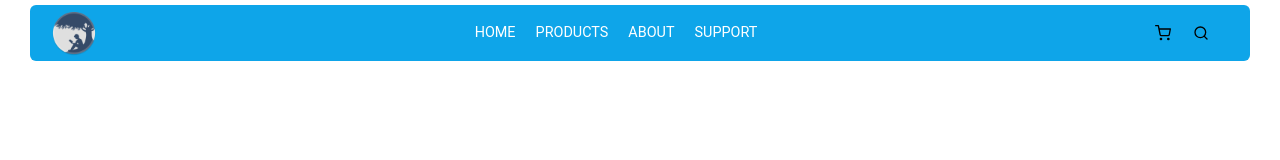
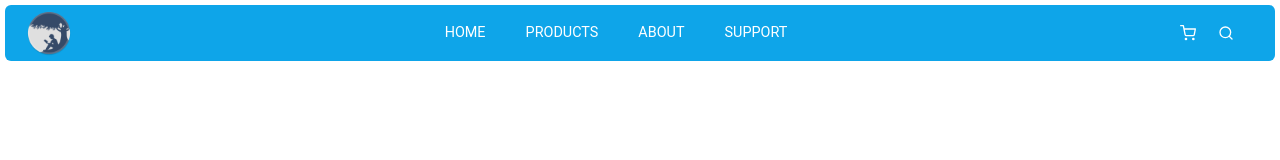
Before and after one commit to jeffersondrs/web-ecommerce, a React (Vite) app: page / in a window 1280 px wide. Shown: the top 160 px of the page. Built offline with nearby package versions, Linux system fonts and the light colour scheme.

Commit message:
mobile query add comments cards

```diff
--- a/package.json
+++ b/package.json
@@ -11,7 +11,9 @@
   "dependencies": {
     "@emotion/react": "^11.10.6",
     "@emotion/styled": "^11.10.6",
+    "@mui/icons-material": "^5.11.9",
     "@mui/material": "^5.11.9",
+    "@mui/styled-engine-sc": "^5.11.9",
     "localforage": "^1.10.0",
     "match-sorter": "^6.3.1",
     "react": "^18.2.0",
--- /dev/null
+++ b/src/components/media-menu/Menu-mobile.tsx
@@ -0,0 +1,61 @@
+import { FiSearch, FiShoppingCart } from "react-icons/fi";
+import { Link, Outlet } from "react-router-dom";
+import { GiHamburgerMenu } from "react-icons/gi";
+export default function MenuWeb() {
+  const handleMenu = () => {
+    const menu = document.querySelector(".navegation_menu-links");
+    const hamburguer = document.querySelector(".hanburguer");
+    hamburguer?.classList.toggle("hidden");
+    menu?.classList.toggle("hidden");
+  };
+
+  return (
+    <div>
+      <div className="navegation">
+        <div className="flex flex-row justify-between px-5 items-center rounded-md bg-sky-500 h-20 py-2 navegation__menu">
+          <div onClick={handleMenu} className="hanburguer">
+            <Link to="/">
+              <GiHamburgerMenu />
+            </Link>
+          </div>
+          <div className="hidden w-full navegation_menu-links flex flex-row items-center justify-center">
+              <span onClick={handleMenu}>X</span>
+            <div className="flex flex-grow flex-wrap justify-center items-center uppercase">
+              <Link className=" navegation__menu-m" to="/">
+                Home
+              </Link>
+              <Link
+                className=" navegation__menu-m"
+                to="/products"
+              >
+                Products
+              </Link>
+              <Link
+                className=" navegation__menu-m"
+                to="/about"
+              >
+                About
+              </Link>
+              <Link
+                className=" navegation__menu-m"
+                to="/dashboard"
+              >
+                Support
+              </Link>
+            </div>
+          </div>
+          <div className=" h-full flex flex-col justify-evenly items-end">
+            <Link className="hover:text-gray-600" to="/cart">
+              <FiShoppingCart />
+            </Link>
+            <Link className="hover:text-gray-600" to="/search">
+              <FiSearch />
+            </Link>
+          </div>
+        </div>
+      </div>
+
+      <Outlet />
+    </div>
+  );
+}
--- /dev/null
+++ b/src/components/media-menu/Menu-web.tsx
@@ -0,0 +1,43 @@
+import { FiSearch, FiShoppingCart } from "react-icons/fi";
+import { Link, Outlet } from "react-router-dom";
+import imagemLogo from "../../assets/logo.png";
+
+export default function MenuWeb() {
+  return (
+    <div>
+      <div className="navegation">
+        <div className="flex flex-row justify-between px-5 items-center rounded-md bg-sky-500 h-14 py-2">
+          <div className="navegation__logo">
+            <Link to="/">
+              <img className="w-12" src={imagemLogo} alt="logo" />
+            </Link>
+          </div>
+          <div className="flex flex-row flex-wrap h-12 justify-between items-center uppercase navegation__menu">
+            <Link className="navegation__menu-item" to="/">
+              Home
+            </Link>
+            <Link className="navegation__menu-item" to="/products">
+              Products
+            </Link>
+            <Link className="navegation__menu-item" to="/about">
+              About
+            </Link>
+            <Link className="navegation__menu-item" to="/dashboard">
+              Support
+            </Link>
+          </div>
+          <div className="flex flex-row w-24 justify-evenly">
+            <Link className="hover:text-gray-600" to="/cart">
+              <FiShoppingCart />
+            </Link>
+            <Link className="hover:text-gray-600" to="/search">
+              <FiSearch />
+            </Link>
+          </div>
+        </div>
+      </div>
+
+      <Outlet />
+    </div>
+  );
+}
--- a/src/components/navegation/Navegation.component.tsx
+++ b/src/components/navegation/Navegation.component.tsx
@@ -1,43 +1,11 @@
-import { Link, Outlet } from "react-router-dom";
-import { FiSearch, FiShoppingCart } from "react-icons/fi";
 import "./navegation.styles.scss";
-import imagemLogo from "../../assets/logo.png";
+import MenuMobile from "../media-menu/Menu-mobile";
+import MenuWeb from "../media-menu/Menu-web";
+
+type IsWeb = boolean;
 
 export default function Navegation() {
-  return (
-    <div>
-      <div className="navegation">
-        <div className="flex flex-row justify-between px-5 items-center rounded-md bg-sky-500 h-14 py-2">
-          <div className="navegation__logo">
-            <Link to="/">
-              <img className="w-12" src={imagemLogo} alt="logo" />
-            </Link>
-          </div>
-          <div className="flex flex-row flex-wrap h-12 justify-between items-center uppercase navegation__menu">
-            <Link className="navegation__menu-item" to="/">
-              Home
-            </Link>
-            <Link className="navegation__menu-item" to="/products">
-              Products
-            </Link>
-            <Link className="navegation__menu-item" to="/about">
-              About
-            </Link>
-            <Link className="navegation__menu-item" to="/dashboard">
-              Support
-            </Link>
-          </div>
-          <div className="flex flex-row w-24 justify-evenly">
-            <Link className="hover:text-gray-600" to="/cart">
-              <FiShoppingCart />
-            </Link>
-            <Link className="hover:text-gray-600" to="/search">
-              <FiSearch />
-            </Link>
-          </div>
-        </div>
-      </div>
-      <Outlet />
-    </div>
-  );
+  let mql = window.matchMedia("(max-width: 768px)");
+
+  return <div>{mql.matches ? <MenuMobile /> : <MenuWeb />}</div>;
 }
--- a/src/components/navegation/navegation.styles.scss
+++ b/src/components/navegation/navegation.styles.scss
@@ -1,6 +1,8 @@
 .navegation {
-    padding: 5px 30px;
+    padding: 5px 5px;
     z-index: 100;
+    width: 100%;
+    color: #ffffff;
 
     .navegation__logo {
         text-decoration: none;
@@ -11,14 +13,32 @@
         align-items: center;
         font-size: .9rem;
 
+        .navegation__menu-m {
+            font-size: .5rem;
+            border: none;
+            text-align: center;
+            text-decoration: none;
+            margin: 2px 5px;
+            cursor: pointer;
+            width: 15ch;
+            border-radius: 5px;
+            padding: 5px 10px;
+            background-color: rgb(3, 144, 238);
+            transition: all .3s ease-in-out;
+            &:hover {
+                color: #ffffff;
+                background-color: rgb(27, 111, 167);
+
+            }
+        }
+
         .navegation__menu-item {
-            margin: 0 10px;
+            margin: 5px 20px;
             color: #ffffff;
             text-decoration: none;
             transition: all .3s ease-in-out;
-
             &:hover {
-                color: #000000;
+                color: #b1b1b1;
             }
         }
     }
```
Also changed, not shown: 1 other file (tests, documents, lock files or other folders).
